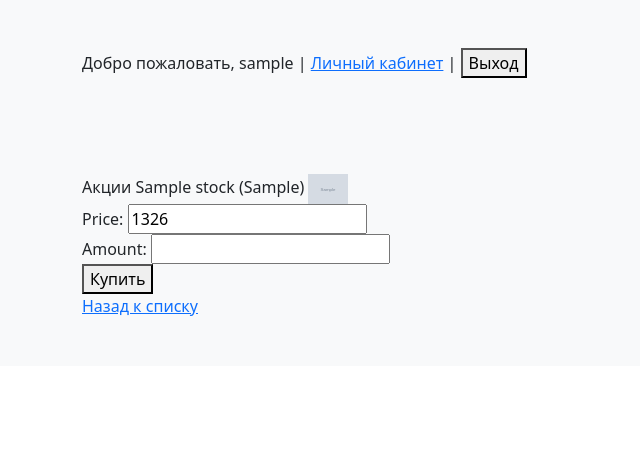
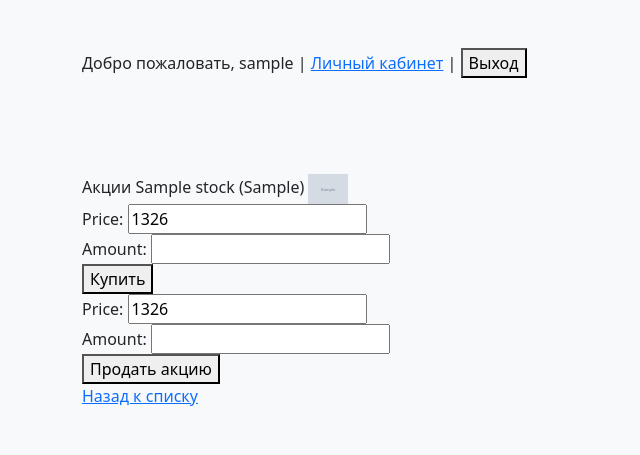
Before and after one commit to Maltsev2000/MalcevIST22y, a Django app: page /stock/detail/1/ in a window 1280 px wide. Shown: the top 455 px of the page, without its empty margins (0-640 px from the left). Run offline with Django 5.2, Linux system fonts and the light colour scheme; a user stored in the database is signed in; tables that the repository leaves empty hold one stand-in row (values such as "Sample post"); grey boxes marked "Sample" are stand-in pictures; some libraries are stand-ins or nearby versions.

Commit message:
“Lab6”

```diff
--- a/stock/templates/stock.html
+++ b/stock/templates/stock.html
@@ -11,6 +11,13 @@
         </form>
     </div>
     <div>
+         <form method="POST" action="{% url 'stock:sell' stock.pk %}">
+            {% csrf_token %}
+            {{ form }}
+            <button>Продать акцию</button>
+        </form>
+    </div>
+     <div>
         <a href="{% url 'stock:list' %}">Назад к списку</a>
     </div>
 {% endblock %}
--- a/stock/templates/stocks.html
+++ b/stock/templates/stocks.html
@@ -19,7 +19,7 @@
         <td>{{ stock.ticker }}</td>
         <td>{{ stock.name }}</td>
         <td>{{ stock.get_random_price }}{{ stock.currency.sign }}
-            <a href="{% url 'stock:detail' stock.pk %}">Купить</a> <!-- ссылка на страницу с формой покупки -->
+            <a href="{% url 'stock:detail' stock.pk %}">Купить/Продать</a> <!-- ссылка на страницу с формой покупки -->
         </td>
     </tr>
 {% endfor %}
--- a/stock/urls.py
+++ b/stock/urls.py
@@ -2,12 +2,13 @@
 
 from django.urls import path
 
-from stock.views import stock_list, stock_detail, stock_buy, account
+from stock.views import stock_list, stock_detail, stock_buy, stock_sell, account
 
 
 urlpatterns = [
     path('list/', stock_list, name='list'),
     path('detail/<int:pk>/', stock_detail, name='detail'),
     path('buy/<int:pk>/', stock_buy, name='buy'),
+    path('sell/<int:pk>/', stock_sell, name='sell'),
     path('account/', account, name='account')
     ]
--- a/stock/views.py
+++ b/stock/views.py
@@ -65,6 +65,46 @@ def stock_buy(request, pk):
 
     return render(request, 'stock.html', context)
 
+
+@login_required
+def stock_sell(request, pk):
+    if request.method != "POST":
+        return redirect('stock:detail', pk=pk)
+
+    stock = get_object_or_404(Stock, pk=pk)
+    form = BuySellForm(request.POST)
+
+    if form.is_valid():
+        amount = form.cleaned_data['amount']
+        price = form.cleaned_data['price']
+        sell_revenue = price * amount
+
+        acc_stock, created = AccountStock.objects.get_or_create(account=request.user.account, stock=stock,
+                                                                defaults={'average_buy_cost': 0, 'amount': 0}
+        )
+
+        if acc_stock.amount < amount or acc_stock.amount == 0:
+            form.add_error(None, f'Недостаточно акций для продажи. У вас: {acc_stock.amount}')
+        else:
+            acc_stock.amount = acc_stock.amount - amount
+
+            acc_currency, created = AccountCurrency.objects.get_or_create(account=request.user.account, currency=stock.currency,
+                                                                          defaults={'amount': 0}
+            )
+
+            acc_currency.amount = acc_currency.amount + sell_revenue
+            acc_stock.save()
+            acc_currency.save()
+            return redirect('stock:list')
+
+    context = {
+        'stock': get_object_or_404(Stock, pk=pk),
+        'form': form
+    }
+
+    return render(request, 'stock.html', context)
+
+
 @login_required
 def account(request):
     currencies = cache.get(f'currencies_{request.user.username}')
```
